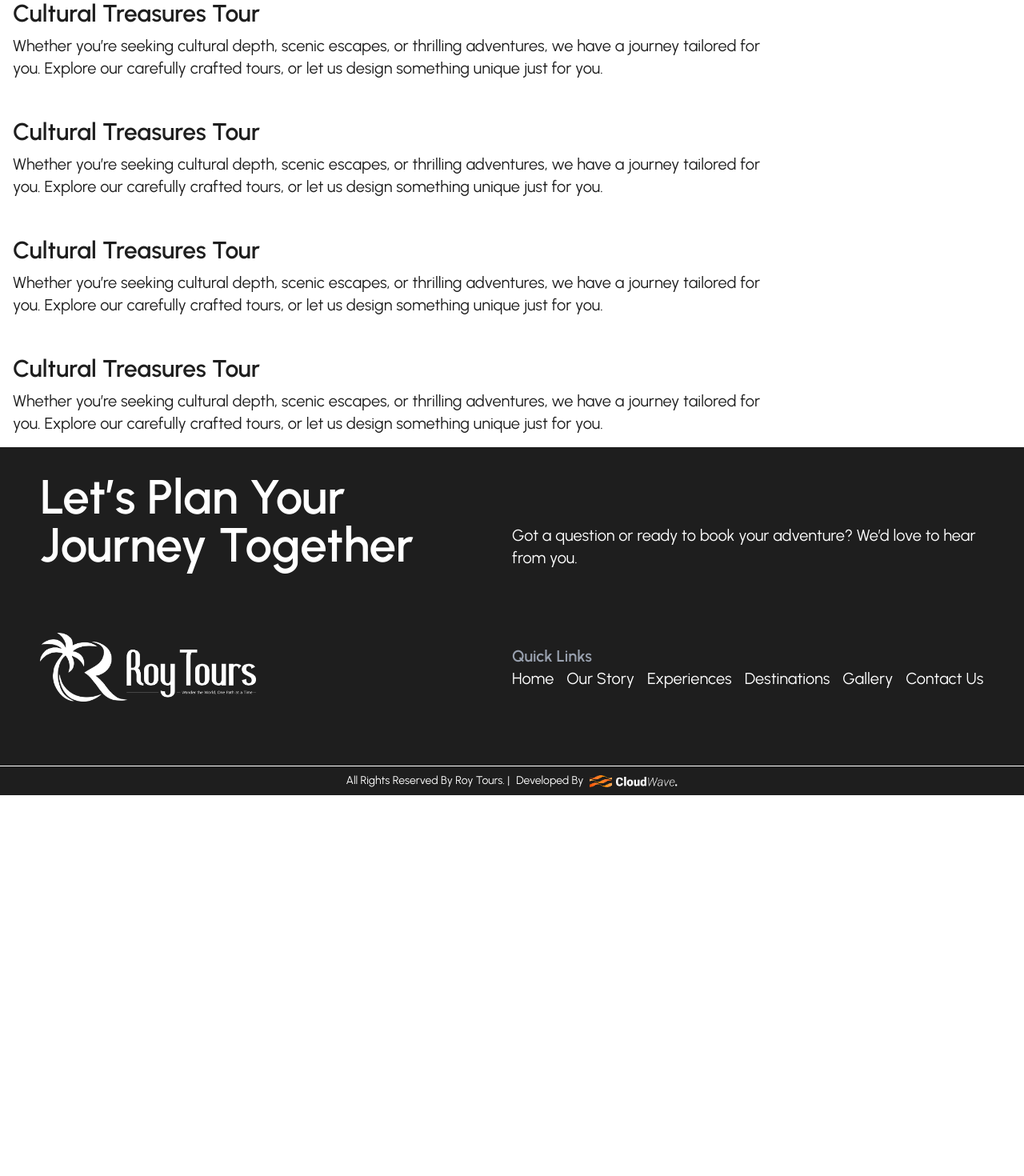
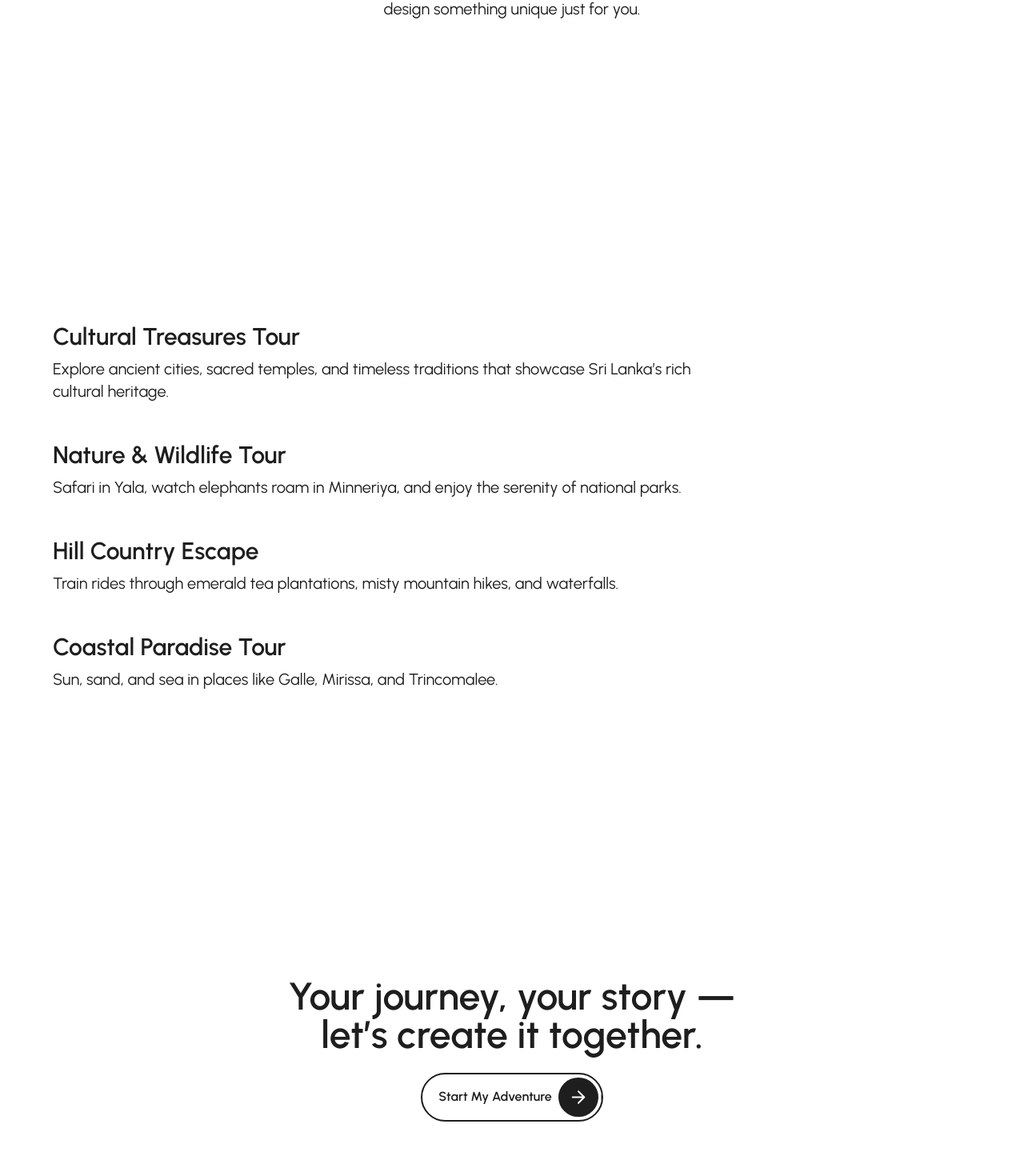
Before and after one commit to SamithWijerathna/roytours, a Next.js app: page /Experiences in a window 1280 px wide. Shown: the part 445-1915 px from the top of the page at 80% size. Before the commit the page ends 1439 px from the top, so only its background shows below. Built offline with nearby package versions, Linux system fonts and the light colour scheme.

Commit message:
Minor changes

```diff
--- a/app/Experiences/page.tsx
+++ b/app/Experiences/page.tsx
@@ -2,12 +2,12 @@ import Header from "../components/header";
 
 export default function Experiences() {
   return (
-    <div className="min-h-screen flex flex-col gap-8 text-[#1e1e1e]">
-      <Header />
-      <section className="p-4 pt-24 flex flex-col gap-12">
-        <div className="flex flex-col items-center text-center justify-center py-20">
+    <div className="lg:px-[50px] flex flex-col gap-8 text-[#1e1e1e]">
+      <section className="p-4 pt-24 lg:pt-0 flex flex-col gap-12">
+        <div className="flex flex-col lg:min-h-screen items-center text-center justify-center py-20 lg:py-0">
           <h1 className="text-4xl md:text-5xl font-semibold mb-6 lg:mb-2">
-            Choose Your Sri Lankan Adventure
+            Choose Your <span className="text-nowrap">Sri Lankan</span>{" "}
+            Adventure
           </h1>
           <p className="text-base md:text-xl lg:w-[60%]">
             Whether you’re seeking cultural depth, scenic escapes, or thrilling
@@ -20,46 +20,65 @@ export default function Experiences() {
           <h2 className="text-3xl md:text-3xl font-semibold mb-2 lg:mb-2">
             Cultural Treasures Tour
           </h2>
-          <p className="text-base md:text-xl w-[75%]">
-            Whether you’re seeking cultural depth, scenic escapes, or thrilling
-            adventures, we have a journey tailored for you. Explore our
-            carefully crafted tours, or let us design something unique just for
-            you.
+          <p className="text-base md:text-xl lg:w-[75%]">
+            Explore ancient cities, sacred temples, and timeless traditions that
+            showcase Sri Lanka’s rich cultural heritage.
           </p>
         </div>
         <div className="flex flex-col items-center lg:items-start lg:text-left text-center justify-center">
           <h2 className="text-3xl md:text-3xl font-semibold mb-2 lg:mb-2">
-            Cultural Treasures Tour
+            Nature & Wildlife Tour
           </h2>
-          <p className="text-base md:text-xl w-[75%]">
-            Whether you’re seeking cultural depth, scenic escapes, or thrilling
-            adventures, we have a journey tailored for you. Explore our
-            carefully crafted tours, or let us design something unique just for
-            you.
+          <p className="text-base md:text-xl lg:w-[75%]">
+            Safari in Yala, watch elephants roam in Minneriya, and enjoy the
+            serenity of national parks.
           </p>
         </div>
         <div className="flex flex-col items-center lg:items-start lg:text-left text-center justify-center">
           <h2 className="text-3xl md:text-3xl font-semibold mb-2 lg:mb-2">
-            Cultural Treasures Tour
+            Hill Country Escape
           </h2>
-          <p className="text-base md:text-xl w-[75%]">
-            Whether you’re seeking cultural depth, scenic escapes, or thrilling
-            adventures, we have a journey tailored for you. Explore our
-            carefully crafted tours, or let us design something unique just for
-            you.
+          <p className="text-base md:text-xl lg:w-[75%]">
+            Train rides through emerald tea plantations, misty mountain hikes,
+            and waterfalls.
           </p>
         </div>
         <div className="flex flex-col items-center lg:items-start lg:text-left text-center justify-center">
           <h2 className="text-3xl md:text-3xl font-semibold mb-2 lg:mb-2">
-            Cultural Treasures Tour
+            Coastal Paradise Tour
           </h2>
-          <p className="text-base md:text-xl w-[75%]">
-            Whether you’re seeking cultural depth, scenic escapes, or thrilling
-            adventures, we have a journey tailored for you. Explore our
-            carefully crafted tours, or let us design something unique just for
-            you.
+          <p className="text-base md:text-xl lg:w-[75%]">
+            Sun, sand, and sea in places like Galle, Mirissa, and Trincomalee.
           </p>
         </div>
+      </section>
+      <section className="p-4 flex flex-col min-h-screen items-center justify-center py-10 ">
+        <h1 className="text-4xl md:text-5xl font-semibold text-center lg:inline-block lg:w-1/2">
+          Your journey, your story — let’s create it together.
+        </h1>
+        <button className="relative bg-transparent border-2 border-[#1e1e1e] rounded-full p-1 w-auto text-nowrap flex items-center mt-6 gap-2 font-semibold group overflow-hidden active:scale-90 transition duration-300 ease-in-out cursor-pointer">
+          <div className="pl-4 py-2 relative z-10 group-hover:text-white transition-colors duration-300">
+            Start My Adventure{" "}
+          </div>
+          <div className="w-full z-10 h-full p-4 items-center justify-center rounded-full group-hover:scale-105 bg-[#1e1e1e]">
+            <svg
+              width="18"
+              height="17"
+              viewBox="0 0 18 17"
+              fill="none"
+              xmlns="http://www.w3.org/2000/svg"
+            >
+              <path
+                d="M1.70831 8.49998H16.2916M16.2916 8.49998L8.99998 1.20831M16.2916 8.49998L8.99998 15.7916"
+                stroke="white"
+                stroke-width="2"
+                stroke-linecap="round"
+                stroke-linejoin="round"
+              />
+            </svg>
+          </div>
+          <span className="absolute rounded-full inset-0 bg-[#1e1e1e] translate-x-full group-hover:translate-x-0 transition-transform duration-500 ease-out"></span>
+        </button>
       </section>
     </div>
   );
--- a/app/about/page.tsx
+++ b/app/about/page.tsx
@@ -3,8 +3,7 @@ import Header from "../components/header";
 export default function About() {
   return (
     <div className="text-[#1e1e1e] pt-24 lg:pt-0 ">
-      <Header />
-      <section className="relative lg:h-screen flex px-10 w-full bg-[url(/image/bg2.png)] bg-cover bg-bottom bg-no-repeat">
+      <section className="lg:pr-[50px] relative lg:min-h-screen flex px-10 w-full bg-[url(/image/bg2.png)] bg-cover bg-bottom bg-no-repeat">
         <div className="z-10 flex w-full justify-between items-end">
           <img
             src="/image/roy.png"
@@ -46,7 +45,7 @@ export default function About() {
         {/* Overlay with opacity and gradient */}
         <div className="absolute inset-0 bg-white/50 bg-linear-to-b from-white to-transparent " />
       </section>
-      <section className="p-4 flex flex-col lg:items-center lg:justify-center gap-4 px-[50px]">
+      <section className="p-4 lg:min-h-screen flex flex-col lg:items-center lg:justify-center gap-4 lg:px-[50px]">
         <div className="w-full bg-[#D9D9D9] text-center rounded-md p-4 pb-8">
           <h2 className="text-2xl md:text-3xl lg:text-5xl font-semibold mb-4">
             Our Mission
@@ -71,7 +70,7 @@ export default function About() {
         </div>
       </section>
 
-      <section className="flex flex-col items-center justify-center py-10 ">
+      <section className="flex flex-col lg:min-h-screen items-center justify-center">
         <h1 className="text-4xl md:text-5xl font-semibold text-center lg:inline-block lg:w-1/2">
           We don’t just guide tours — we create connections that last a
           lifetime.
--- a/app/components/footer.tsx
+++ b/app/components/footer.tsx
@@ -36,9 +36,7 @@ export default function footer() {
               <li>
                 <Link href="/Experiences">Experiences</Link>
               </li>
-              <li>
-                <Link href="/contact">Destinations</Link>
-              </li>
+
               <li>
                 <Link href="/contact">Gallery</Link>
               </li>
@@ -85,9 +83,7 @@ export default function footer() {
             <li>
               <Link href="/Experiences">Experiences</Link>
             </li>
-            <li>
-              <Link href="/contact">Destinations</Link>
-            </li>
+
             <li>
               <Link href="/contact">Gallery</Link>
             </li>
--- a/app/components/header.tsx
+++ b/app/components/header.tsx
@@ -72,7 +72,7 @@ export default function Header() {
                   ? "font-bold text-black"
                   : "text-gray-700"
               }
-              href="/experiences"
+              href="/Experiences"
             >
               Experiences
             </Link>
--- a/app/gallery/page.tsx
+++ b/app/gallery/page.tsx
@@ -106,8 +106,8 @@ export default function Gallery() {
           </div>
         </div>
       </section>
-      <div className="flex items-center justify-center flex-col rounded-xl text-black w-full py-10 px-5">
-        <h1 className="text-4xl sm:text-5xl  font-semibold text-center mb-4">
+      <div className="flex items-center min-h-screen justify-center flex-col rounded-xl text-black w-full py-10 px-5">
+        <h1 className="text-4xl md:text-5xl  font-semibold text-center lg:inline-block lg:w-1/2 mb-4">
           These views are waiting for you Are you ready to explore?
         </h1>
 
--- a/app/page.tsx
+++ b/app/page.tsx
@@ -61,7 +61,7 @@ export default function Home() {
           </div>
         </div>
       </section>
-      <section className="relative lg:h-dvh flex px-10 w-full bg-[url(/image/bg2.png)] bg-cover bg-bottom bg-no-repeat">
+      <section className="relative lg:min-h-screen flex px-10 w-full bg-[url(/image/bg2.png)] bg-cover bg-bottom bg-no-repeat">
         <div className="z-10 flex w-full justify-between items-end">
           <img
             src="/image/roy.png"
@@ -127,12 +127,12 @@ export default function Home() {
         <div className="absolute inset-0 bg-white/50 bg-linear-to-b from-white to-transparent " />
       </section>
 
-      <section className="p-[50px] flex flex-col gap-2.5 items-center lg:items-start lg:text-left text-center">
-        <div className="px-4 py-2 border-1 border-[1e1e1e] w-fit h-fit rounded-full text-sm md:text-base mb-2">
+      <section className="lg:p-[50px] p-4 flex flex-col gap-2.5 lg:min-h-screen items-center lg:items-start lg:text-left text-center">
+        <div className="px-4 py-2 border-1 border-[1e1e1e] w-fit h-fit rounded-full text-sm md:text-base ">
           {" "}
           Experiences{" "}
         </div>
-        <h1 className="text-4xl md:text-5xl font-semibold mb-2">
+        <h1 className="text-4xl md:text-5xl font-semibold ">
           A Journey Shaped by Pride and Passion
         </h1>
         <p className="text-base lg:w-[75%] md:text-xl">
```
Also changed, not shown: 1 other file (tests, documents, lock files or other folders).
